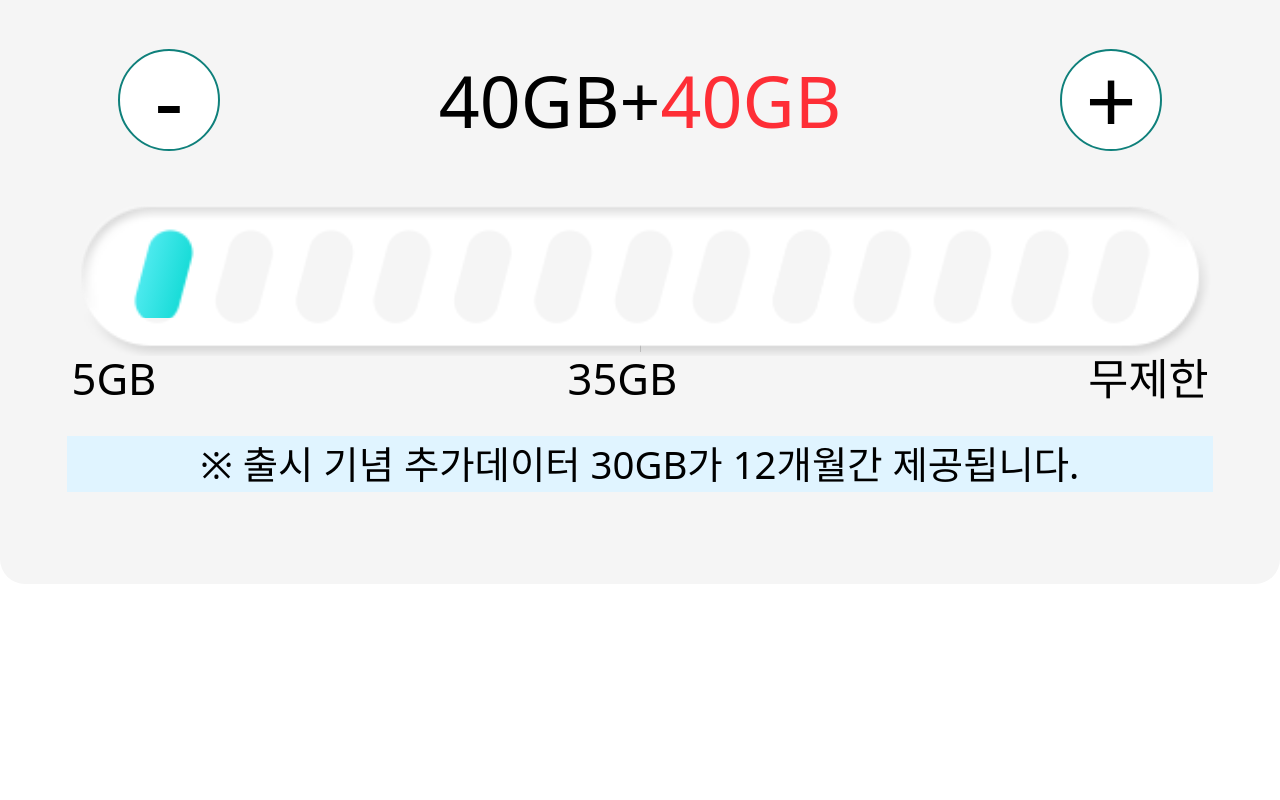
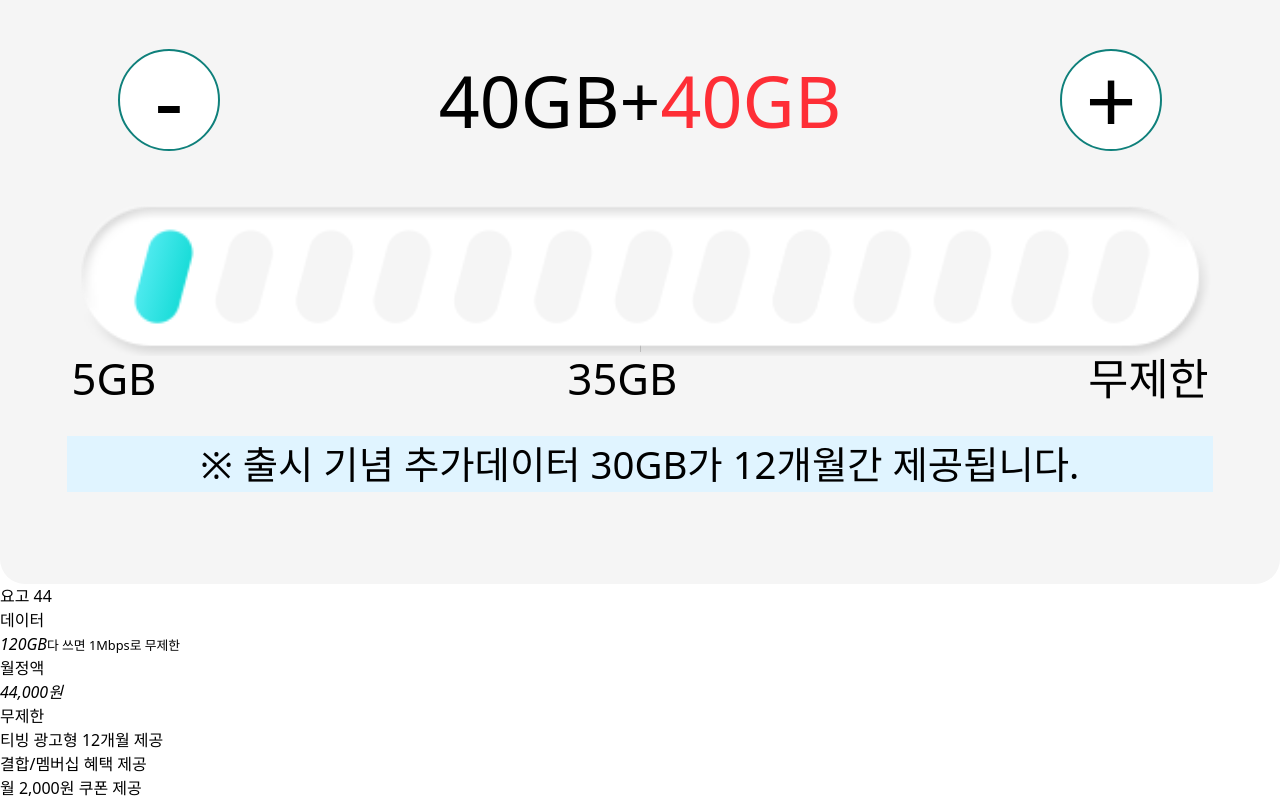
Before and after one commit to hnochx/ktyogo, a Next.js app: page / in a window 1280 px wide. Shown: the part 476-1276 px from the top of the page. Before the commit the page ends 1060 px from the top, so only its background shows below. Built offline with nearby package versions, Linux system fonts and the light colour scheme.

Commit message:
Design: 하단 마크업 제작 Ref:#16

```diff
--- /dev/null
+++ b/src/components/plan-calc/plan-calc-bottom.tsx
@@ -0,0 +1,28 @@
+const PlanCalcBottom = () => {
+  return (
+    <div>
+      {/* 제목 */}
+      <div>요고 44</div>
+      {/* 데이터 및 월정액 */}
+      <dl>
+        <dt>데이터</dt>
+        <dd>
+          <em>120GB</em>
+          <small>다 쓰면 1Mbps로 무제한</small>
+        </dd>
+        <dt>월정액</dt>
+        <dd>
+          <em>44,000원</em>
+        </dd>
+      </dl>
+      {/* 혜택 */}
+      <ul>
+        <li>무제한</li>
+        <li>티빙 광고형 12개월 제공</li>
+        <li>결합/멤버십 혜택 제공</li>
+        <li>월 2,000원 쿠폰 제공</li>
+      </ul>
+    </div>
+  );
+};
+export default PlanCalcBottom;
--- a/src/components/plan-calc/plan-calc-top.tsx
+++ b/src/components/plan-calc/plan-calc-top.tsx
@@ -16,7 +16,6 @@ const PlanCalcTop = () => {
   };
 
   return (
-    <div className=" h-screen">
     <div className="bg-[#f5f5f5] rounded-[25px] px-[5.2vw] py-[7.2vw] leading-[1.2]">
       {/* 상단 타이틀 */}
       <strong className="text-[5vw] text-center block">
@@ -77,7 +76,7 @@ const PlanCalcTop = () => {
               backgroundImage: `url(${range_bg.src})`,
             }}
           ></div>
-            <div className="px-[4vw] py-[1.5vw] h-[10.5vw]">
+          <div className="px-[4vw] py-[1.5vw] h-[10.5vw] pb-[1vw]">
             <div
               className="block h-full bg-gradient-to-r from-[#69f1fa] to-[#0dd9d3] transform skew-x-[-15deg]"
               style={{ width: `calc(${(planStatge / STAGE_MAX) * 100}%)` }}
@@ -105,7 +104,6 @@ const PlanCalcTop = () => {
         ※ 출시 기념 추가데이터 30GB가 12개월간 제공됩니다.
       </div>
     </div>
-    </div>
   );
 };
 export default PlanCalcTop;
--- a/src/components/plan-calc/plan-calc.tsx
+++ b/src/components/plan-calc/plan-calc.tsx
@@ -1,6 +1,12 @@
+import PlanCalcBottom from './plan-calc-bottom';
 import PlanCalcTop from './plan-calc-top';
 
 const PlanCalc = () => {
-  return <PlanCalcTop />;
+  return (
+    <>
+      <PlanCalcTop />
+      <PlanCalcBottom />
+    </>
+  );
 };
 export default PlanCalc;
```
Lines whose indentation alone changed are shown as unchanged.
